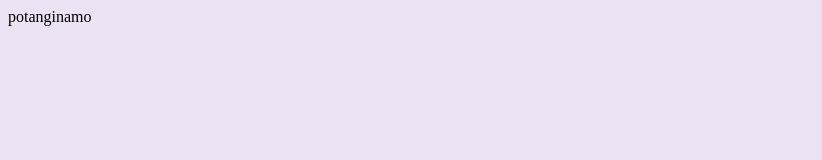
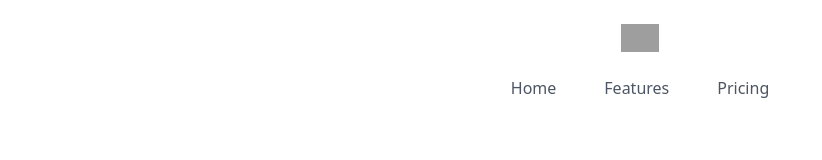
Before and after one commit to kokoab/restaurant_page, a website built with webpack: page src/template.html in a window 1280 px wide. Shown: the whole page, without its empty margins (0-822 px from the left). Built offline with nearby package versions, Linux system fonts and the light colour scheme; grey boxes are pictures that could not be loaded.

Commit message:
added header, connected tailwind

```diff
--- a/src/index.js
+++ b/src/index.js
@@ -1 +1,5 @@
 import "./styles.css";
+
+
+
+console.log("hello world");
--- a/src/styles.css
+++ b/src/styles.css
@@ -1,4 +1,4 @@
 /* styles.css */
 body {
-  background-color: rgb(235, 227, 243);
+  background-color: rgb(255, 255, 255);
 }
--- a/src/template.html
+++ b/src/template.html
@@ -1,11 +1,37 @@
 <!DOCTYPE html>
 <html lang="en">
+
 <head>
     <meta charset="UTF-8">
     <meta name="viewport" content="width=device-width, initial-scale=1.0">
     <title>Document</title>
+    <script src="https://cdn.tailwindcss.com"></script>
 </head>
+
 <body>
-    potanginamo
+    <header>
+        <nav class="">
+            <div class="container flex flex-col items-center p-6 mx-auto">
+                <a href="#" class="mx-auto ">
+                    <img class="w-auto h-6 sm:h-7" src="https://merakiui.com/images/full-logo.svg" alt="">
+                </a>
+
+                <div class="flex items-center justify-center mt-6 text-gray-600 capitalize ">
+                    <a href="#"
+                        class="mx-2 border-b-2 border-transparent hover:text-gray-800  hover:border-blue-500 sm:mx-6">home</a>
+
+                    <a href="#"
+                        class="mx-2 border-b-2 border-transparent hover:text-gray-800  hover:border-blue-500 sm:mx-6">features</a>
+
+                    <a href="#"
+                        class="mx-2 border-b-2 border-transparent hover:text-gray-800  hover:border-blue-500 sm:mx-6">pricing</a>
+                </div>
+            </div>
+        </nav>
+    </header>
+    <div id="content">
+
+    </div>
 </body>
+
 </html>
```
